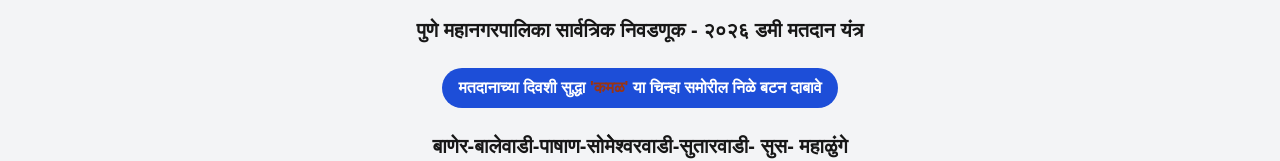
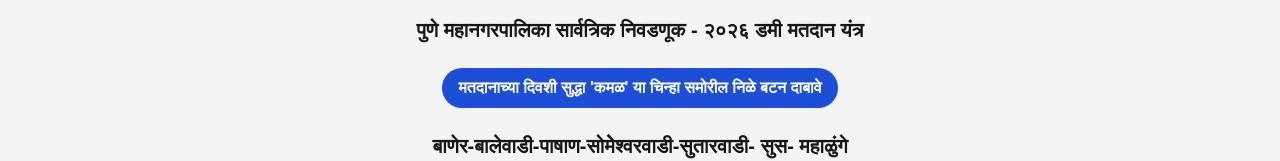
Before and after one commit to adityapachpille/lahu-balwadkar-dummy, a Next.js app: page / in a window 1280 px wide. Shown: the top 161 px of the page. Built offline with nearby package versions, Linux system fonts and the light colour scheme.

Commit message:
Update page.tsx

```diff
--- a/app/page.tsx
+++ b/app/page.tsx
@@ -177,7 +177,7 @@ const SoundCheck: React.FC = () => {
 
       <div className="text-center mb-4 pt-2">
         <span className="bg-blue-700 font-bold text-white px-4 py-2 inline-block rounded-full">
-          मतदानाच्या दिवशी सुद्धा   <span className="text-orange-800">'कमळ' </span> या चिन्हा समोरील निळे बटन दाबावे
+          मतदानाच्या दिवशी सुद्धा 'कमळ' या चिन्हा समोरील निळे बटन दाबावे
         </span>
       </div>
 
```
